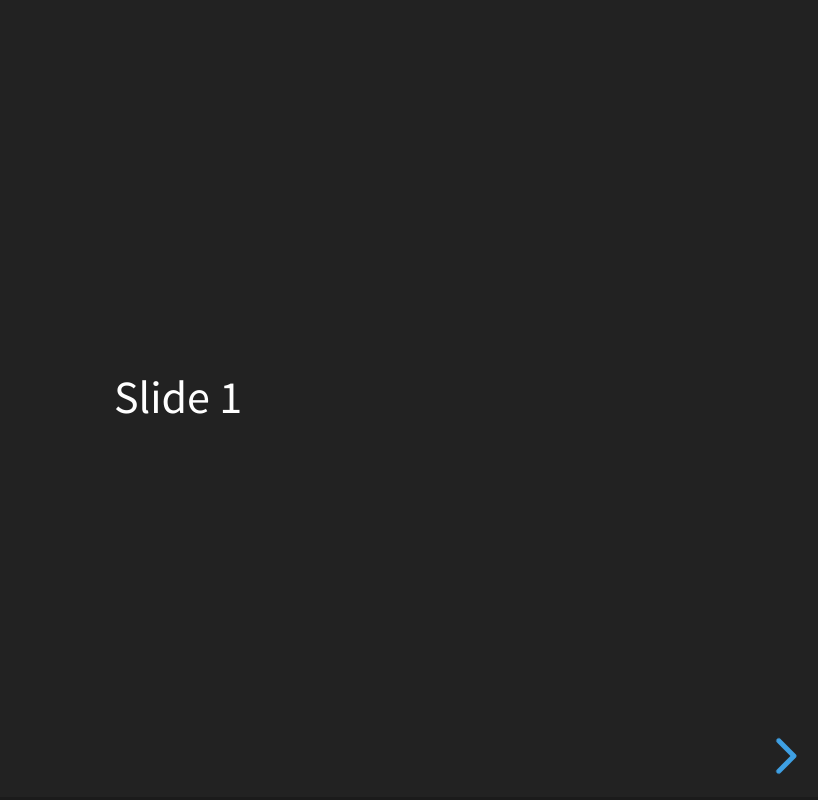
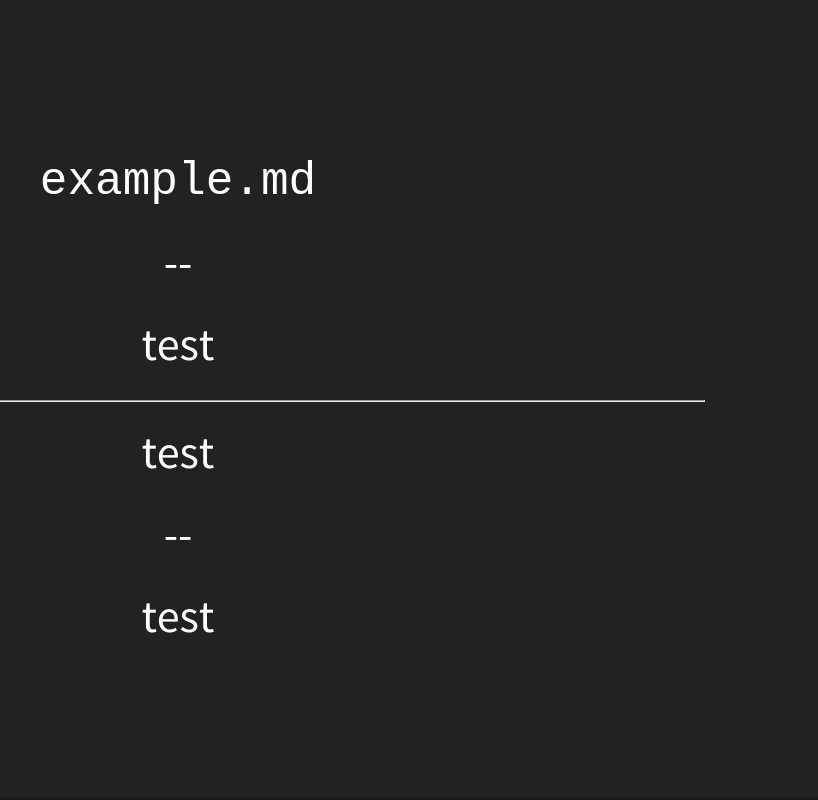
Before and after one commit to akinosora/gh-sample01, a website: page reveal.js-3.7.0/index.html in a window 1280 px wide. Shown: the whole page, without its empty margins (462-1280 px from the left). Drawn offline with Linux system fonts and the light colour scheme.

Commit message:
たぶんうごかないやつ

```diff
--- /dev/null
+++ b/reveal.js-3.7.0/example.md
@@ -0,0 +1,13 @@
+`example.md`
+
+--
+
+test
+
+---
+
+test
+
+--
+
+test
--- a/reveal.js-3.7.0/index.html
+++ b/reveal.js-3.7.0/index.html
@@ -24,8 +24,13 @@
 	<body>
 		<div class="reveal">
 			<div class="slides">
-				<section>Slide 1</section>
-				<section>Slide 2</section>
+				<section
+				data-markdown="example.md"
+				data-separator="^\n\n\n"
+				data-separator-vertical="^\n\n"
+				data-separator-notes="^Note:"
+				data-charset="iso-8859-15">
+				</section>
 			</div>
 		</div>
 
```
